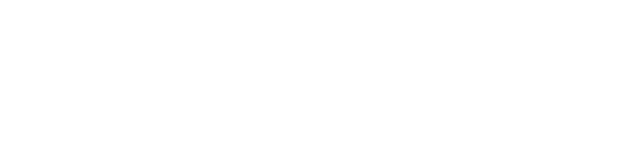
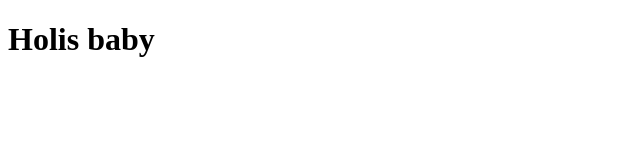
Before and after one commit to ingTonyJimenez/Sistema-registro, a plain HTML site: page index.html in a window 1280 px wide. Shown: the whole page, without its empty margins (0-640 px from the left). Drawn offline with Linux system fonts and the light colour scheme.

Commit message:
agrega un holis

```diff
--- a/index.html
+++ b/index.html
@@ -6,6 +6,7 @@
     <title>Sistema de registro de juegos</title>
 </head>
 <body>
+    <h1>Holis baby</h1>
     <script src="app.js"></script>
 </body>
 </html>
```
